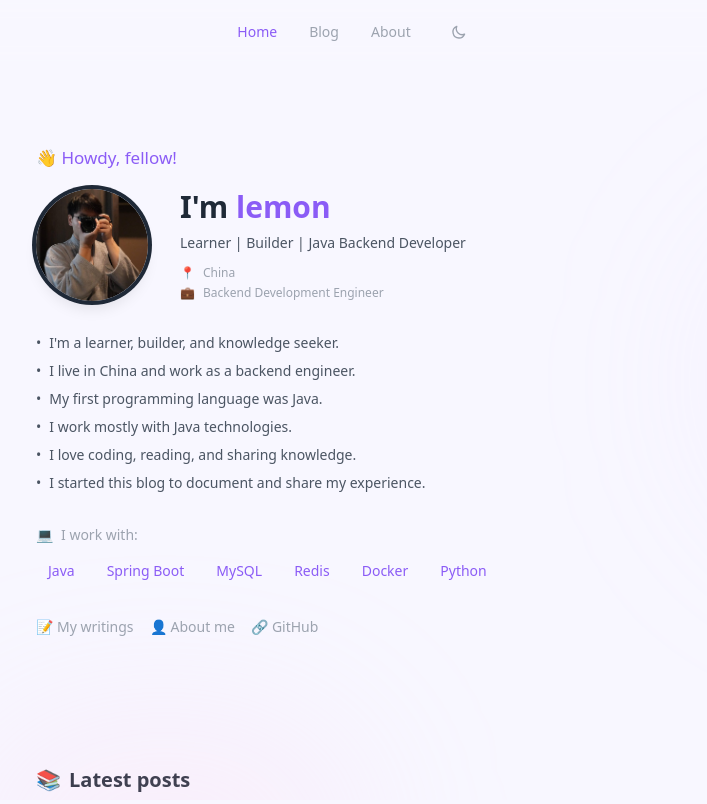
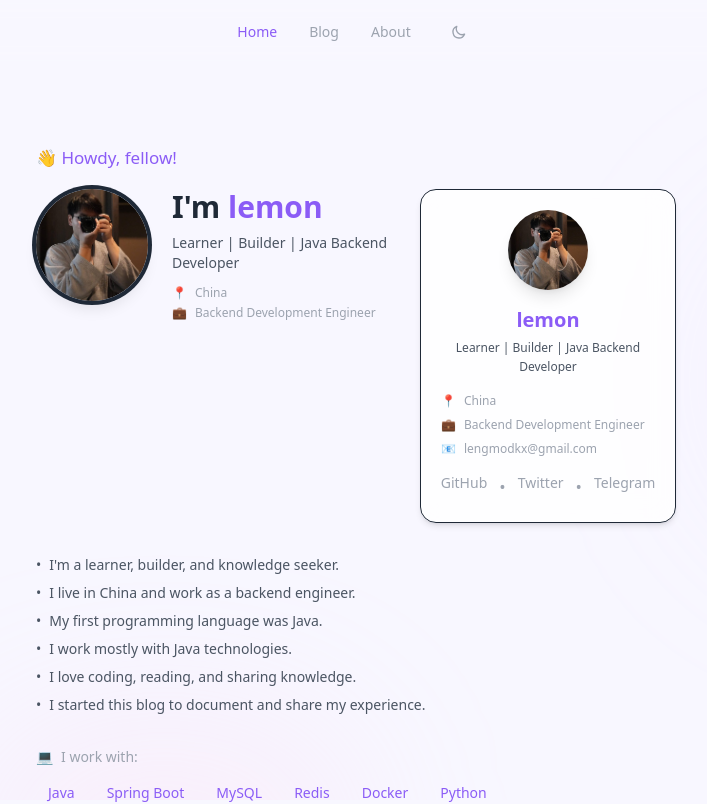
Before and after one commit to lengmodkx/lemonBlog, a Next.js app: page / in a window 1280 px wide. Shown: the top 804 px of the page, without its empty margins (284-991 px from the left). Built offline with nearby package versions, Linux system fonts and the light colour scheme; a small style sheet from the web is missing.

Commit message:
feat: update homepage layout to grid with FixedInfoCard

```diff
--- a/src/app/page.tsx
+++ b/src/app/page.tsx
@@ -1,8 +1,8 @@
 import Link from 'next/link';
 import Image from 'next/image';
-import { getLatestPosts, getAllPosts } from '@/lib/posts';
+import { getLatestPosts } from '@/lib/posts';
 import ArticleCard from '@/components/ArticleCard';
-import HoverInfoCard from '@/components/HoverInfoCard';
+import FixedInfoCard from '@/components/FixedInfoCard';
 
 export const metadata = {
   title: 'Lemon Blog',
@@ -11,13 +11,6 @@
 
 export default function Home() {
   const latestPosts = getLatestPosts(6);
-  const allPosts = getAllPosts();
-
-  // Calculate blog statistics
-  const stats = {
-    postCount: allPosts.length,
-    latestDate: allPosts.length > 0 ? allPosts[0].date : '-'
-  };
 
   return (
     <div className="min-h-screen bg-paper-50 dark:bg-ink-DEFAULT">
@@ -33,8 +26,8 @@
         {/* Greeting */}
         <p className="text-primary font-medium mb-4">👋 Howdy, fellow!</p>
 
-        {/* Main Content with Avatar and Info Card */}
-        <div className="flex flex-col sm:flex-row gap-8 mb-8">
+        {/* Main Content with Avatar, Info, and Fixed Card */}
+        <div className="grid grid-cols-1 sm:grid-cols-[auto_1fr_16rem] gap-6 mb-8">
           {/* Avatar */}
           <div className="relative w-28 h-28 shrink-0">
             <Image
@@ -46,8 +39,7 @@
             <div className="absolute inset-0 rounded-full ring-4 ring-lavender-100 dark:ring-lavender-900/30" />
           </div>
 
-          {/* Info Card - Wrapped with HoverInfoCard */}
-          <HoverInfoCard stats={stats}>
+          {/* Self Introduction */}
           <div className="flex-1">
             <h1 className="text-3xl font-bold text-ink dark:text-text-primary mb-2">
               I&apos;m <span className="text-primary">lemon</span>
@@ -66,7 +58,9 @@
               </p>
             </div>
           </div>
-          </HoverInfoCard>
+
+          {/* Fixed Info Card */}
+          <FixedInfoCard />
         </div>
 
         {/* Introduction */}
```
Lines whose indentation alone changed are shown as unchanged.
